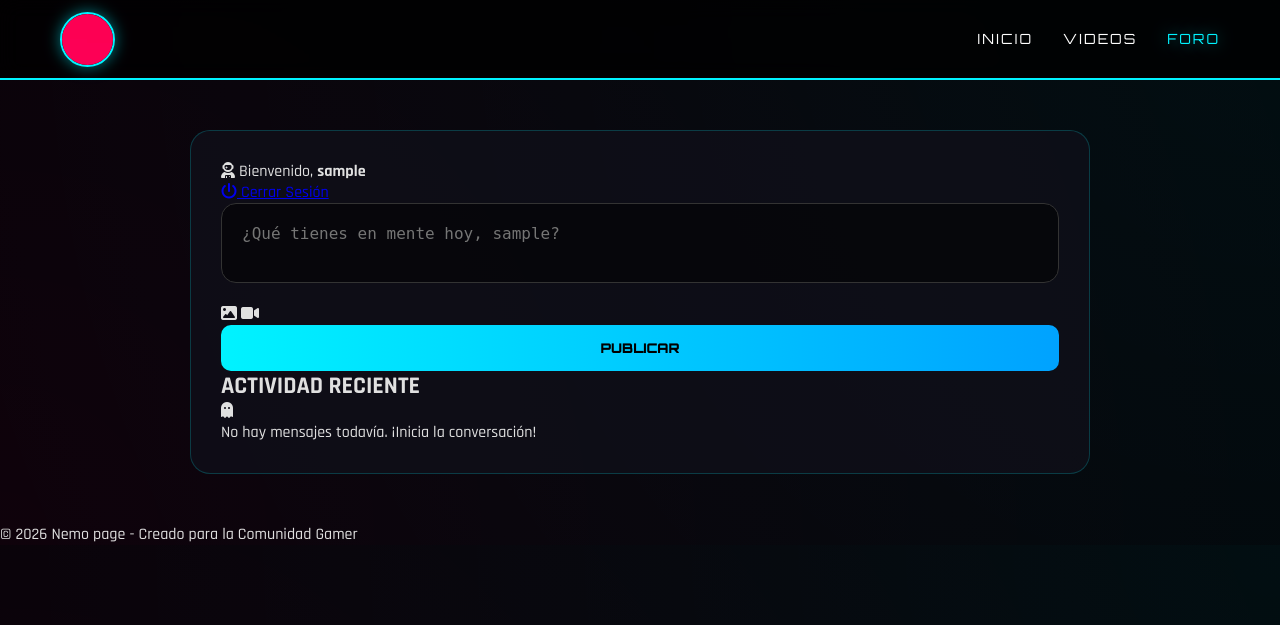
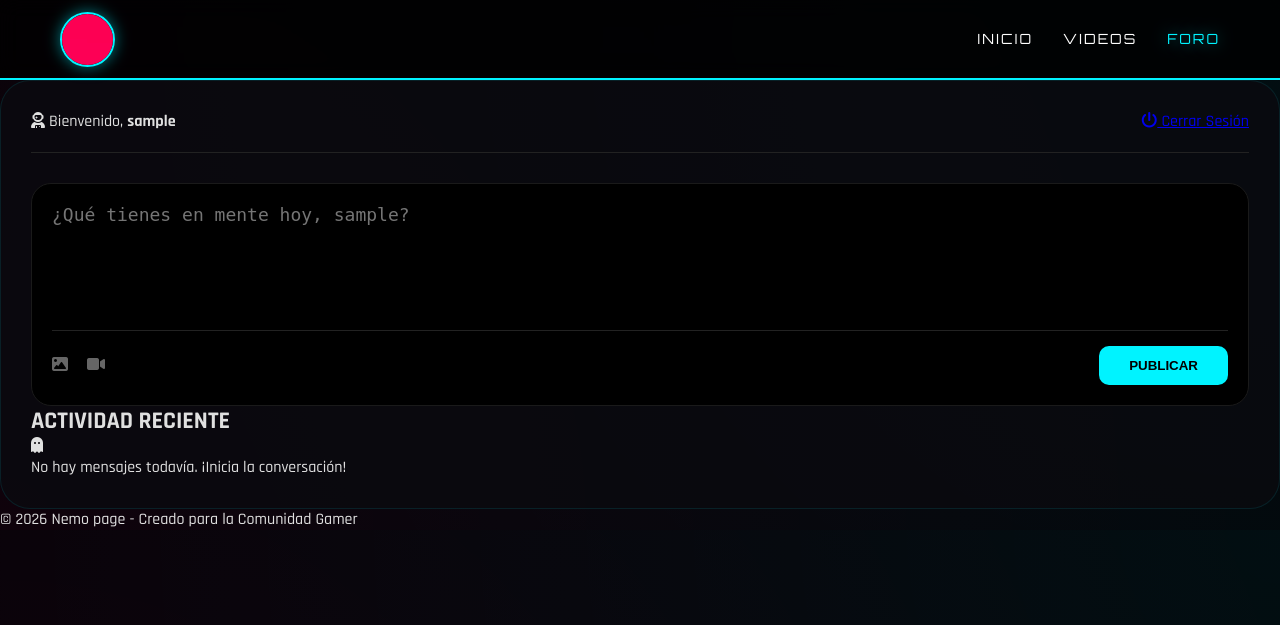
Before and after one commit to alons2080-wq/nemo-web, a Flask app: page /foro in a window 1280 px wide. Shown: the top 625 px of the page. Run offline with Flask 3, Linux system fonts and the light colour scheme; the visitor is signed in with stand-in values (Sample User, id 1).

Commit message:
Update style.css (Forum style)

```diff
--- a/static/css/style.css
+++ b/static/css/style.css
@@ -144,44 +144,139 @@ body {
     box-shadow: var(--glow);
 }
 
-/* ESTILO DEL FORO (Arreglado) */
+/* --- NUEVO ESTILO GAMER FORO --- */
+
+.auth-grid {
+    display: grid;
+    grid-template-columns: repeat(auto-fit, minmax(320px, 1fr));
+    gap: 40px;
+    margin-top: 50px;
+}
+
+.auth-card {
+    background: rgba(20, 20, 30, 0.7);
+    backdrop-filter: blur(10px);
+    padding: 40px;
+    border-radius: 25px;
+    border: 1px solid rgba(0, 243, 255, 0.2);
+    box-shadow: 0 15px 35px rgba(0,0,0,0.5);
+}
+
+.input-group input {
+    width: 100%;
+    padding: 15px;
+    background: rgba(0,0,0,0.5);
+    border: 1px solid #333;
+    border-radius: 10px;
+    color: #fff;
+    margin-bottom: 20px;
+    font-family: 'Rajdhani', sans-serif;
+}
+
 .forum-wrapper {
-    max-width: 900px;
-    margin: 50px auto;
-    background: var(--panel-dark);
+    background: rgba(10, 10, 15, 0.8);
+    border-radius: 30px;
     padding: 30px;
+    border: 1px solid rgba(0, 243, 255, 0.1);
+}
+
+.forum-user-bar {
+    display: flex;
+    justify-content: space-between;
+    align-items: center;
+    padding-bottom: 20px;
+    border-bottom: 1px solid #222;
+    margin-bottom: 30px;
+}
+
+.post-creator-card {
+    background: #000;
+    padding: 20px;
     border-radius: 20px;
-    border: 1px solid rgba(0, 243, 255, 0.2);
+    border: 1px solid #1a1a1a;
 }
 
 .post-creator-card textarea {
     width: 100%;
-    background: rgba(0,0,0,0.5);
-    border: 1px solid #333;
-    color: white;
-    padding: 20px;
-    border-radius: 15px;
-    font-size: 16px;
-    margin-bottom: 15px;
+    height: 120px;
+    background: transparent;
+    border: none;
+    color: #fff;
+    font-size: 18px;
     resize: none;
+    outline: none;
 }
 
-.btn-nemo {
-    width: 100%;
-    padding: 15px;
-    background: linear-gradient(90deg, var(--accent-cyan), #00a2ff);
-    color: #000;
-    font-family: 'Orbitron', sans-serif;
-    font-weight: 900;
-    border: none;
-    border-radius: 10px;
+.creator-footer {
+    display: flex;
+    justify-content: space-between;
+    align-items: center;
+    border-top: 1px solid #222;
+    padding-top: 15px;
+}
+
+.creator-icons i {
+    color: #666;
+    margin-right: 15px;
     cursor: pointer;
     transition: 0.3s;
 }
 
-.btn-nemo:hover {
-    box-shadow: var(--glow);
-    filter: brightness(1.2);
+.creator-icons i:hover { color: var(--accent-cyan); }
+
+/* Arreglo de botón Publicar */
+.btn-nemo {
+    padding: 12px 30px;
+    width: auto; /* Ya no ocupa toda la pantalla */
+    background: var(--accent-cyan);
+    color: #000;
+    font-weight: 900;
+    border-radius: 10px;
+    border: none;
+    cursor: pointer;
+}
+
+/* Post Cards */
+.post-card {
+    background: #111;
+    border-radius: 20px;
+    padding: 25px;
+    margin-top: 25px;
+    border: 1px solid rgba(255,255,255,0.05);
+}
+
+.post-author {
+    color: var(--accent-cyan);
+    font-weight: bold;
+    font-family: 'Orbitron', sans-serif;
+}
+
+.post-body {
+    margin: 20px 0;
+    font-size: 18px;
+    color: #ccc;
+}
+
+.comments-box {
+    background: rgba(0,0,0,0.4);
+    border-radius: 12px;
+    padding: 15px;
+    margin-top: 20px;
+}
+
+.mini-comment-form {
+    display: flex;
+    gap: 10px;
+    margin-top: 10px;
+}
+
+.mini-comment-form input {
+    flex: 1;
+    background: #000;
+    border: 1px solid #333;
+    color: #fff;
+    padding: 8px 15px;
+    border-radius: 8px;
 }
 
 /* VIDEOS GRID */
```
